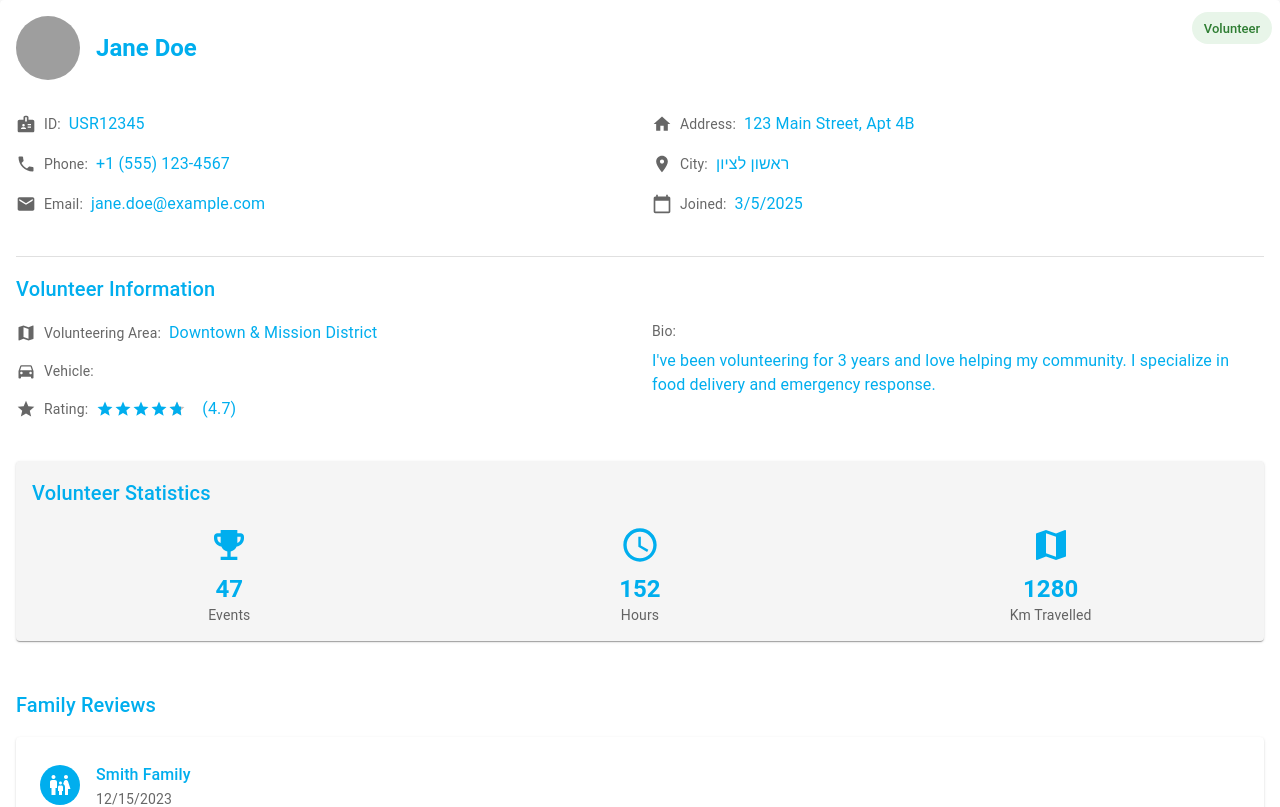
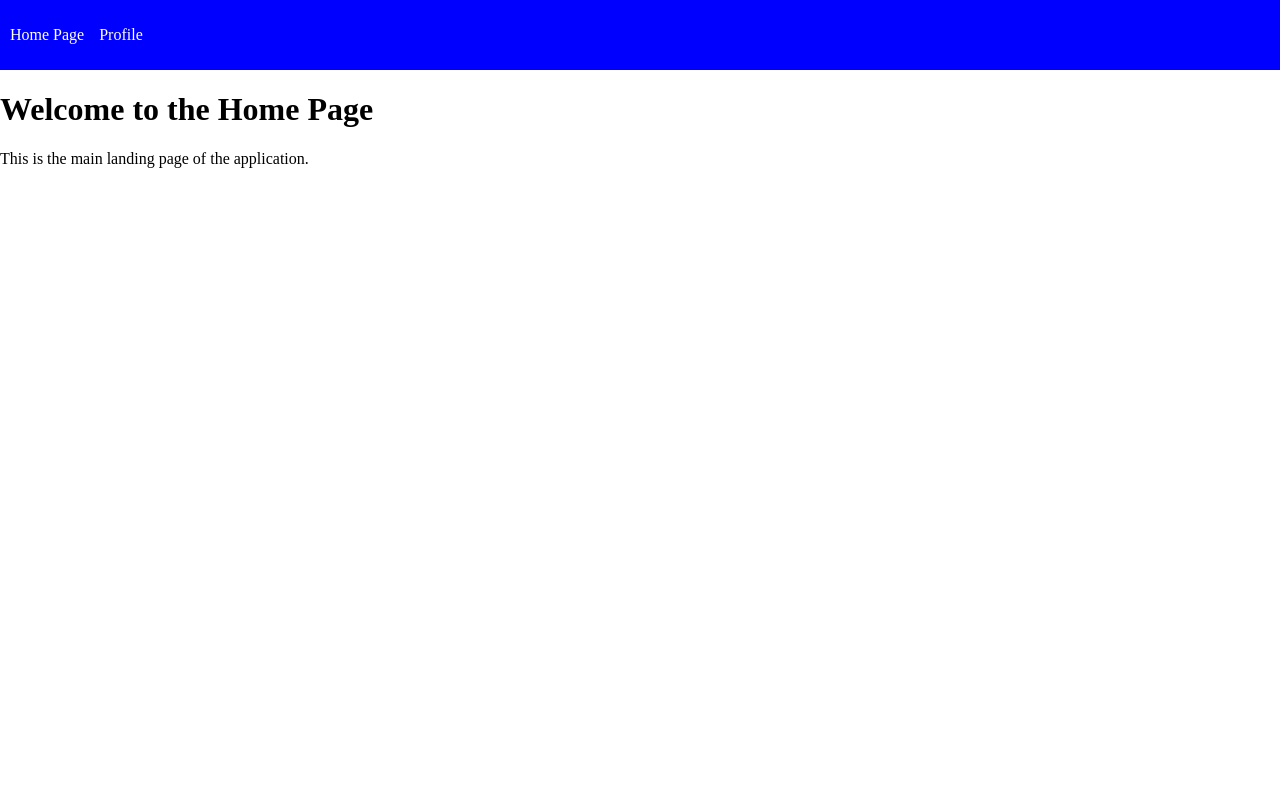
Before and after one commit to Hackaton-Yad-Tamar/Front, a React (Vite) app: page / in a window 1280 px wide. Shown: the top 807 px of the page. Built offline with nearby package versions, Linux system fonts and the light colour scheme; grey boxes are pictures that could not be loaded.

Commit message:
added a navbar and a dummy homepage

```diff
--- a/package.json
+++ b/package.json
@@ -13,7 +13,7 @@
   "dependencies": {
     "@emotion/react": "^11.14.0",
     "@emotion/styled": "^11.14.0",
-    "@mui/icons-material": "^6.4.6",
+    "@mui/icons-material": "^6.4.5",
     "@mui/material": "^6.4.6",
     "axios": "^1.8.0",
     "date-fns": "^4.1.0",
--- a/src/App.tsx
+++ b/src/App.tsx
@@ -1,12 +1,35 @@
 import { useTranslation } from "react-i18next";
+import { BrowserRouter as Router, Route, Routes } from "react-router-dom";
 import "./i18n/config";
 import { Namespace } from "./i18n/namespaces";
 import mockUser from "./mockUser";
 import ProfileView from "./views/ProfileView/ProfileView";
+import Navbar from "./components/ComponentTemplate/navbar";
+import Homepage from "./views/Homepage/Homepage"; // Import HomePage component
+
 
 const App = () => {
   const { t: tProfileView } = useTranslation(Namespace.profileView);
-  return <ProfileView user={mockUser} />;
+  return (
+    <Router>
+
+      <Navbar />
+      <div
+        style={{
+          display: "flex",
+          justifyContent: "center",
+          flexDirection: "column",
+          alignItems: "center",
+        }}
+      >
+
+      </div>
+      <Routes>
+          <Route path="/" element={<Homepage />} />
+          <Route path="/profile" element={<ProfileView user={mockUser} />} />
+        </Routes>
+    </Router>
+  );
 };
 
-export default App;
+export default App;
--- /dev/null
+++ b/src/components/ComponentTemplate/navbar.tsx
@@ -0,0 +1,15 @@
+import React from "react";
+import { Link } from "react-router-dom";
+
+const Navbar: React.FC = () => {
+  return (
+    <nav style={{ background: "blue", padding: "10px", width: "100%" }}>
+      <ul style={{ display: "flex", gap: "15px", listStyle: "none", padding: 0 }}>
+        <li><Link to="/" style={{ color: "white", textDecoration: "none" }}>Home Page</Link></li>
+        <li><Link to="/profile" style={{ color: "white", textDecoration: "none" }}>Profile</Link></li>
+      </ul>
+    </nav>
+  );
+};
+
+export default Navbar;
--- /dev/null
+++ b/src/views/Homepage/Homepage.tsx
@@ -0,0 +1,12 @@
+import React from "react";
+
+const Homepage: React.FC = () => {
+  return (
+    <div>
+      <h1>Welcome to the Home Page</h1>
+      <p>This is the main landing page of the application.</p>
+    </div>
+  );
+};
+
+export default Homepage;
```
Also changed, not shown: 1 other file (tests, documents, lock files or other folders).
